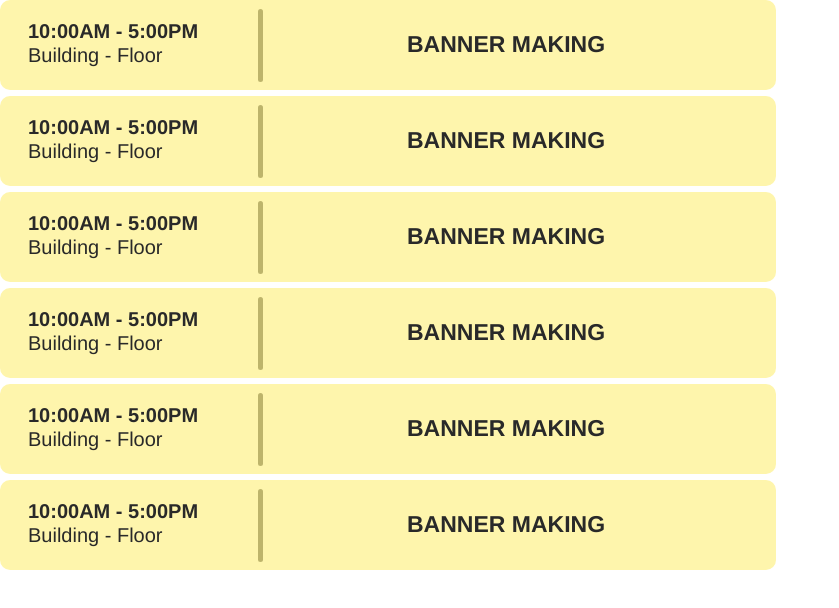
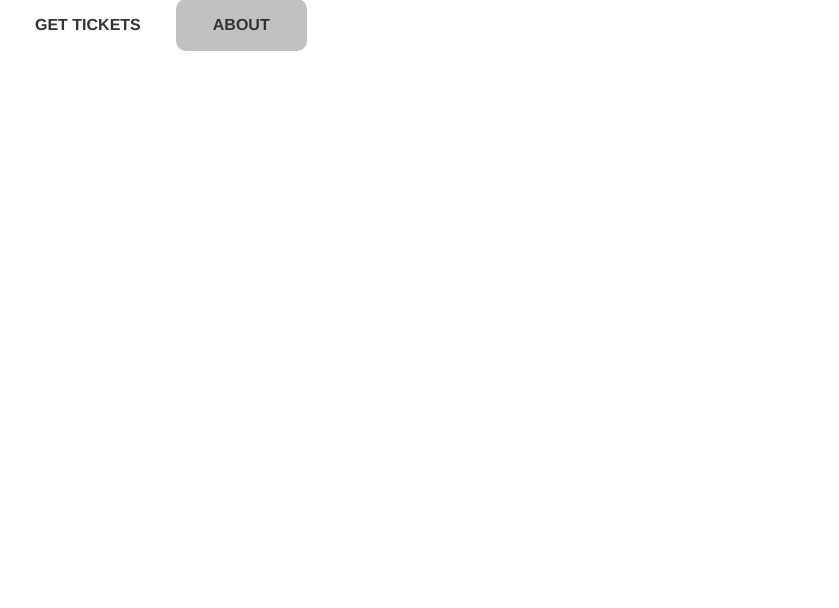
Before and after one commit to SAMAHAN-Systems-Development/sadya-2023-website, a Next.js app: page /demo in a window 1280 px wide. Shown: the top 608 px of the page, without its empty margins (0-839 px from the left). Built offline with nearby package versions, Linux system fonts and the light colour scheme.

Commit message:
feat: created MainButton with cva for variant (Get Tickets and About), colors not final. MainButton#6

```diff
--- a/src/app/demo/page.tsx
+++ b/src/app/demo/page.tsx
@@ -1,21 +1,15 @@
-import type { Metadata } from 'next';
+import type { Metadata }
+from 'next';
 
-import ActivitiesTile from '@/components/ui/ActivitiesTile';
+import MainButton from '@/components/ui/MainButton';
 
-export const metadata: Metadata = {
-  title: 'Sadya 2023',
-  description: '',
-};
+export const metadata: Metadata = { title: 'Sadya 2023', description: '' };
 
 export default function Home() {
-  return (
-    <main>
-      <ActivitiesTile activity={'BANNER MAKING'} location={'Building - Floor'} time={'10:00AM - 5:00PM'}/>
-      <ActivitiesTile activity={'BANNER MAKING'} location={'Building - Floor'} time={'10:00AM - 5:00PM'}/>
-      <ActivitiesTile activity={'BANNER MAKING'} location={'Building - Floor'} time={'10:00AM - 5:00PM'}/>
-      <ActivitiesTile activity={'BANNER MAKING'} location={'Building - Floor'} time={'10:00AM - 5:00PM'}/>
-      <ActivitiesTile activity={'BANNER MAKING'} location={'Building - Floor'} time={'10:00AM - 5:00PM'}/>
-      <ActivitiesTile activity={'BANNER MAKING'} location={'Building - Floor'} time={'10:00AM - 5:00PM'}/>
-    </main>
-  );
+    return (
+        <main>
+            <MainButton label="GET TICKETS" type="get-tickets"/>
+            <MainButton label="ABOUT" type="about"/>
+        </main>
+    );
 }
--- /dev/null
+++ b/src/components/ui/MainButton.tsx
@@ -0,0 +1,35 @@
+import React from 'react';
+
+import type { VariantProps } from 'class-variance-authority';
+import { cva } from 'class-variance-authority';
+
+type MainButtonProps = {
+  label: string;
+  type?: string;
+} & VariantProps<typeof buttonVariants>;
+
+const buttonVariants = cva(
+    [
+      'inline-flex items-center gap-[10px] px-[35px] py-[15px] overflow-hidden rounded-[10px] justify-center relative',
+      '[font-family:\'Inter-ExtraBold\',Helvetica] w-fit mt-[-1.00px] tracking-[0] font-extrabold leading-[normal] whitespace-nowrap relative',
+    ],
+    {
+      variants: {
+        type: {
+          'get-tickets': 'bg-white text-[#333333] hover:bg-hovergrey',
+          'about': 'bg-[#C1C1C1] text-[#333333] border-2 border-solid border-[#C1C1C1] hover:border-[#757575] hover:text-[#757575]',
+        },
+      },
+    }
+  );
+
+
+const MainButton: React.FC<MainButtonProps> = ({ label, type }) => {
+  return (
+    <div className={buttonVariants({ type })}>
+      {label}
+    </div>
+  );
+};
+
+export default MainButton;
--- a/src/styles/globals.css
+++ b/src/styles/globals.css
@@ -7,6 +7,7 @@
   --color-orange: 237 117 31;
   --color-black: 51 51 51;
   --color-white: 255 255 255;
+  --color-hover-grey: 224 224 224;
   --color-grey: 204 204 204;
   --color-light-grey: 221 221 221;
   --color-light-gold: 254 245 172;
--- a/tailwind.config.ts
+++ b/tailwind.config.ts
@@ -25,6 +25,7 @@ const config: Config = {
       black: 'rgb(var(--color-black) / <alpha-value>)',
       white: 'rgb(var(--color-white) / <alpha-value>)',
       grey: 'rgb(var(--color-grey) / <alpha-value>)',
+      hovergrey: 'rgb(var(--color-hover-grey) / <alpha-value>)',
       lightgrey: 'rgb(var(--color-light-grey) / <alpha-value>)',
       lightgold: 'rgb(var(--color-light-gold) / <alpha-value>)'
     },
```
Also changed, not shown: src/components/ui/Button.tsx (line endings or trailing spaces).
